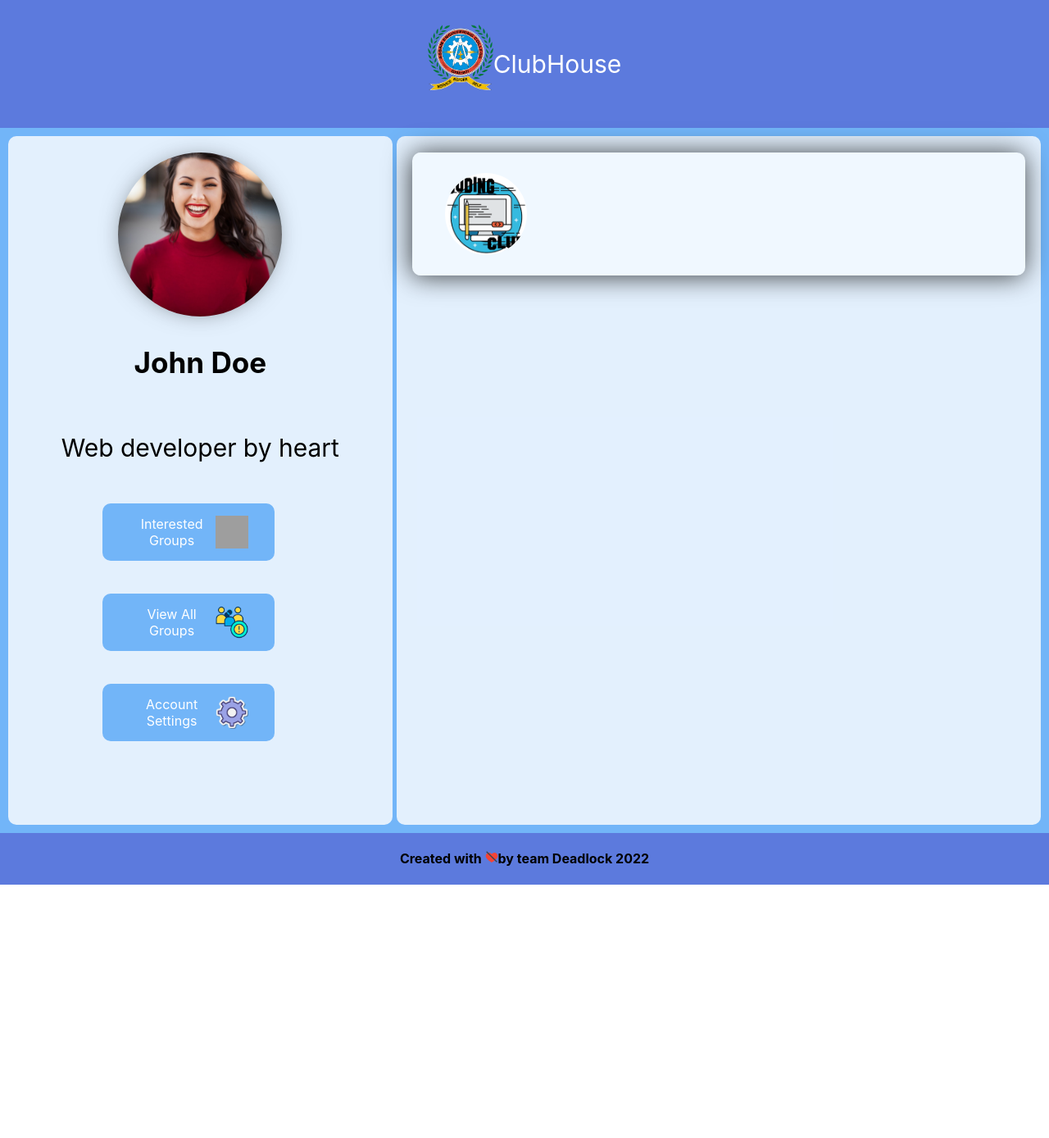
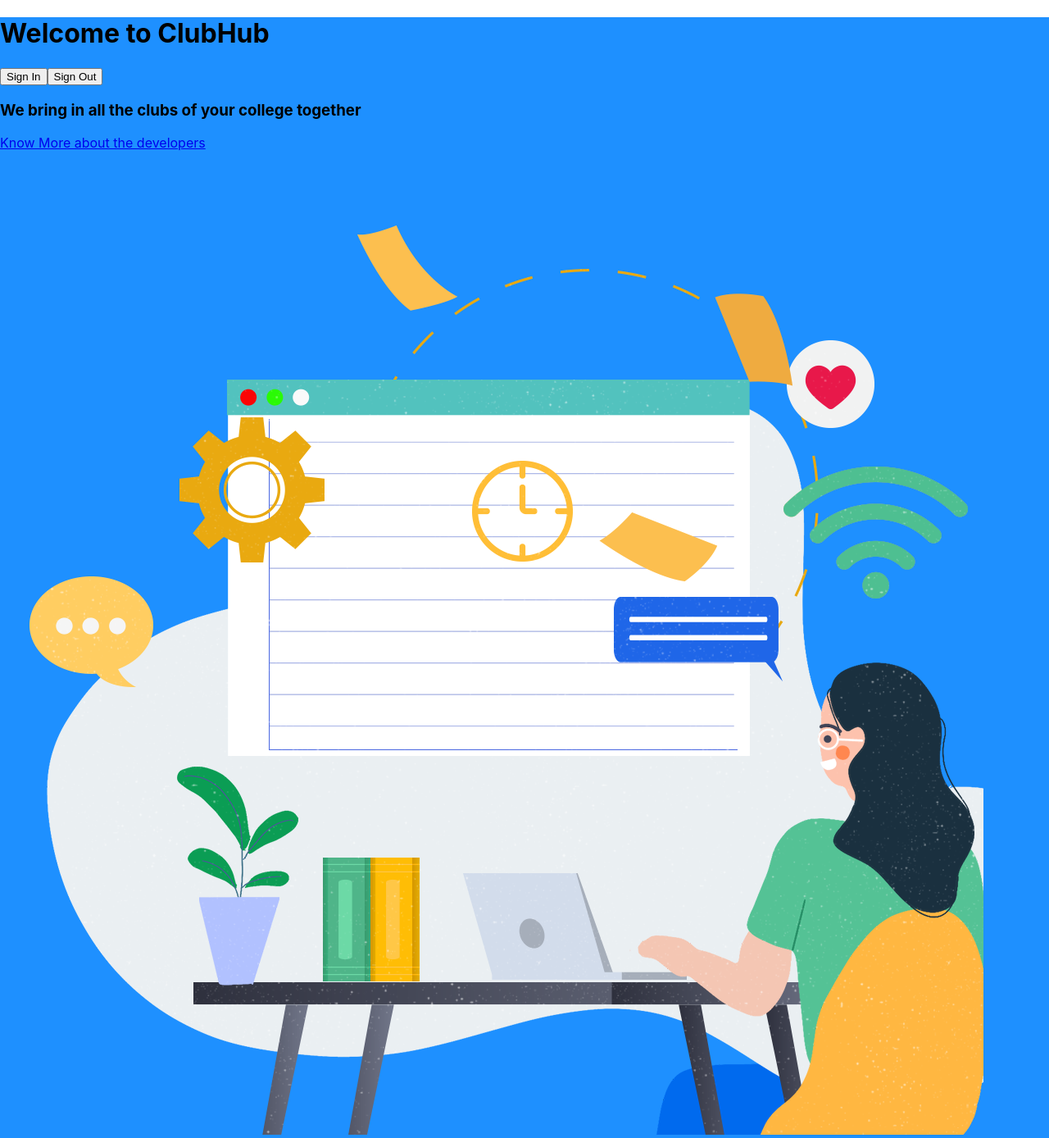
Before and after one commit to dhanmoni/clubhub, a React (Create React App) app: page / in a window 1280 px wide. Shown: the whole page at 82% size. Before the commit the page ends 1079 px from the top, so only its background shows below. Built offline with nearby package versions, Linux system fonts and the light colour scheme; grey boxes are pictures that could not be loaded.

Commit message:
landing page

```diff
--- a/package.json
+++ b/package.json
@@ -9,6 +9,7 @@
     "react": "^18.0.0",
     "react-dom": "^18.0.0",
     "react-icons": "^4.3.1",
+    "react-router-dom": "^6.2.2",
     "react-scripts": "5.0.0",
     "web-vitals": "^2.1.4"
   },
--- a/src/App.js
+++ b/src/App.js
@@ -1,18 +1,20 @@
-
+import logo from './logo.svg';
 import './App.css';
-import Header from './screens/header';
+import LandingPage from './screens/LandingPage';
+import {BrowserRouter as Router, Route, Routes} from 'react-router-dom'
 import HomeScreen from './screens/HomeScreen';
-import Footer from './components/Footer';
 
 
 function App() {
   return (
-   <div>
-      <Header/>
-        <HomeScreen/>
-        <Footer/>
-   </div>
-
+    <div className="App">
+    <Router>
+      <Routes>
+        <Route path="/" exact element={<LandingPage/>} />
+        <Route path="/homescreen" exact element={<HomeScreen/>} />
+      </Routes>
+    </Router>
+    </div>
   );
 }
 
```
Also changed, not shown: 1 other file (tests, documents, lock files or other folders).
